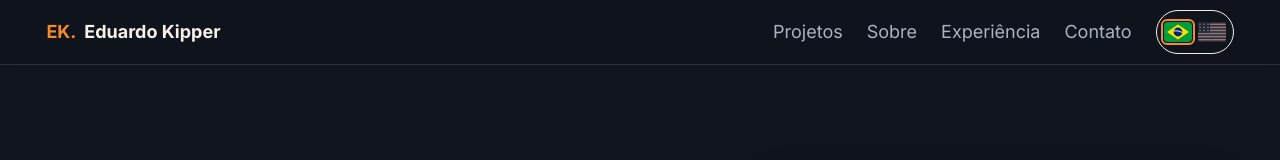
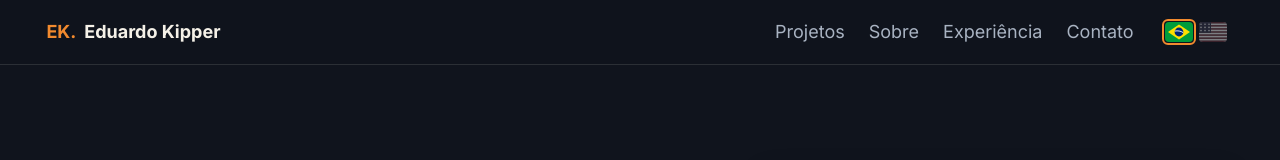
Before and after one commit to EduardoKipper/portfoly, a React (Vite) app: page / in a window 1280 px wide. Shown: the top 160 px of the page. Built offline with nearby package versions, Linux system fonts and the light colour scheme.

Commit message:
Remove a borda oval do switch de idioma
Co-Authored-By: Claude Opus 5.5 (1M context) <noreply@anthropic.com>
Claude-Session: https://claude.ai/code/session_014YqUgFzXcbgJzoGsGCqw1W

```diff
--- a/src/components/LanguageSwitch.css
+++ b/src/components/LanguageSwitch.css
@@ -11,10 +11,10 @@
   gap: 6px;
   /* Área de toque de 44 px de altura; a pílula visível fica centralizada. */
   min-height: var(--target-min);
-  padding: calc((var(--target-min) - var(--flag-h)) / 2 - 1px) 7px;
-  border: 1px solid var(--border-strong);
-  border-radius: 999px;
-  background: var(--bg);
+  padding: calc((var(--target-min) - var(--flag-h)) / 2) 7px;
+  border: 0;
+  border-radius: var(--radius-button);
+  background: transparent;
   cursor: pointer;
   touch-action: pan-y;
   user-select: none;
@@ -70,6 +70,7 @@
   transition: none;
 }
 
-.language-switch:hover {
-  border-color: var(--accent);
+.language-switch:hover .language-switch__flag {
+  opacity: 1;
+  filter: none;
 }
```
